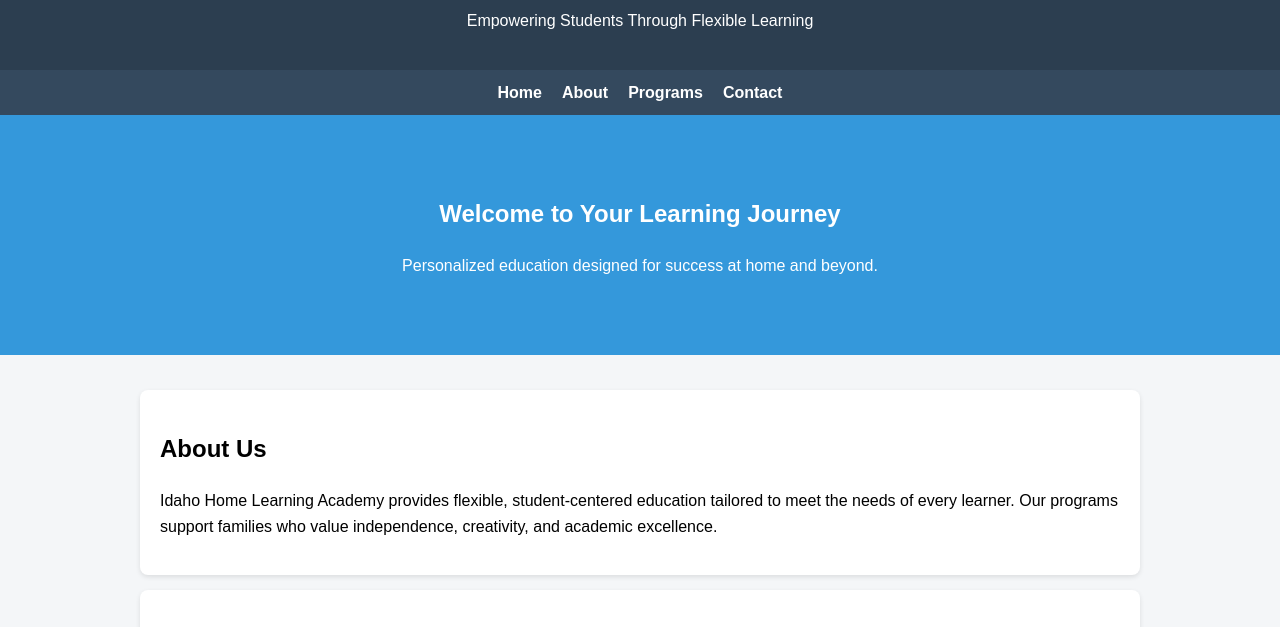
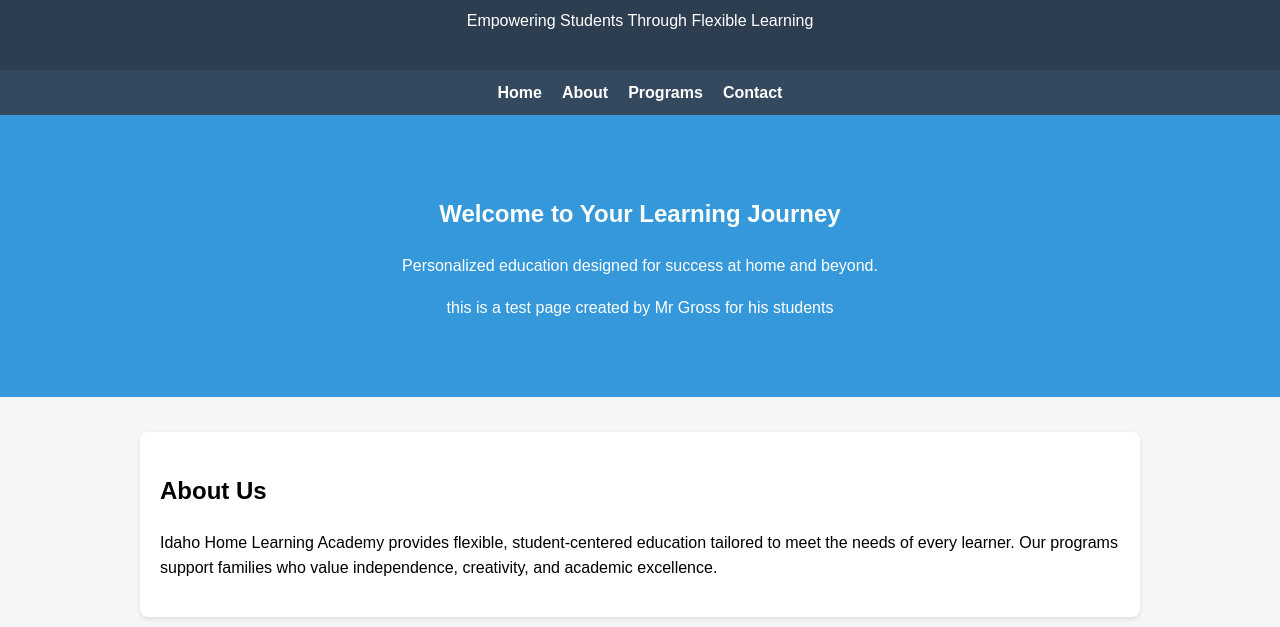
Before and after one commit to grossfamly/grossfamily.github.io, a plain HTML site: page index.html in a window 1280 px wide. Shown: the part 106-733 px from the top of the page. Drawn offline with Linux system fonts and the light colour scheme.

Commit message:
Update index.html

```diff
--- a/index.html
+++ b/index.html
@@ -3,7 +3,7 @@
 <head>
     <meta charset="UTF-8">
     <meta name="viewport" content="width=device-width, initial-scale=1.0">
-    <title>Idaho Home Learning Academy</title>
+    <title>Idaho Home Learning Academy sample</title>
     <style>
         body {
             margin: 0;
@@ -90,6 +90,7 @@
 <section class="hero">
     <h2>Welcome to Your Learning Journey</h2>
     <p>Personalized education designed for success at home and beyond.</p>
+    <p> this is a test page created by Mr Gross for his students</p>
 </section>
 
 <div class="container">
```
